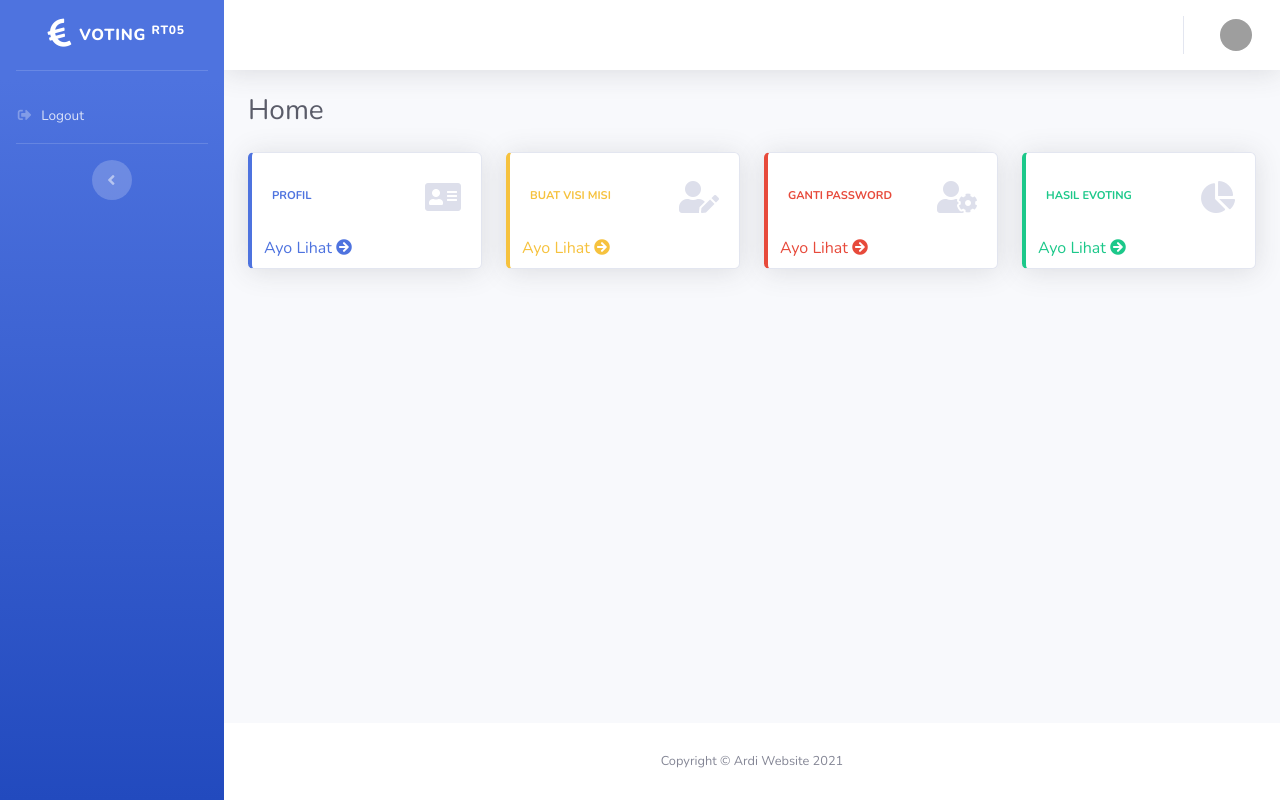
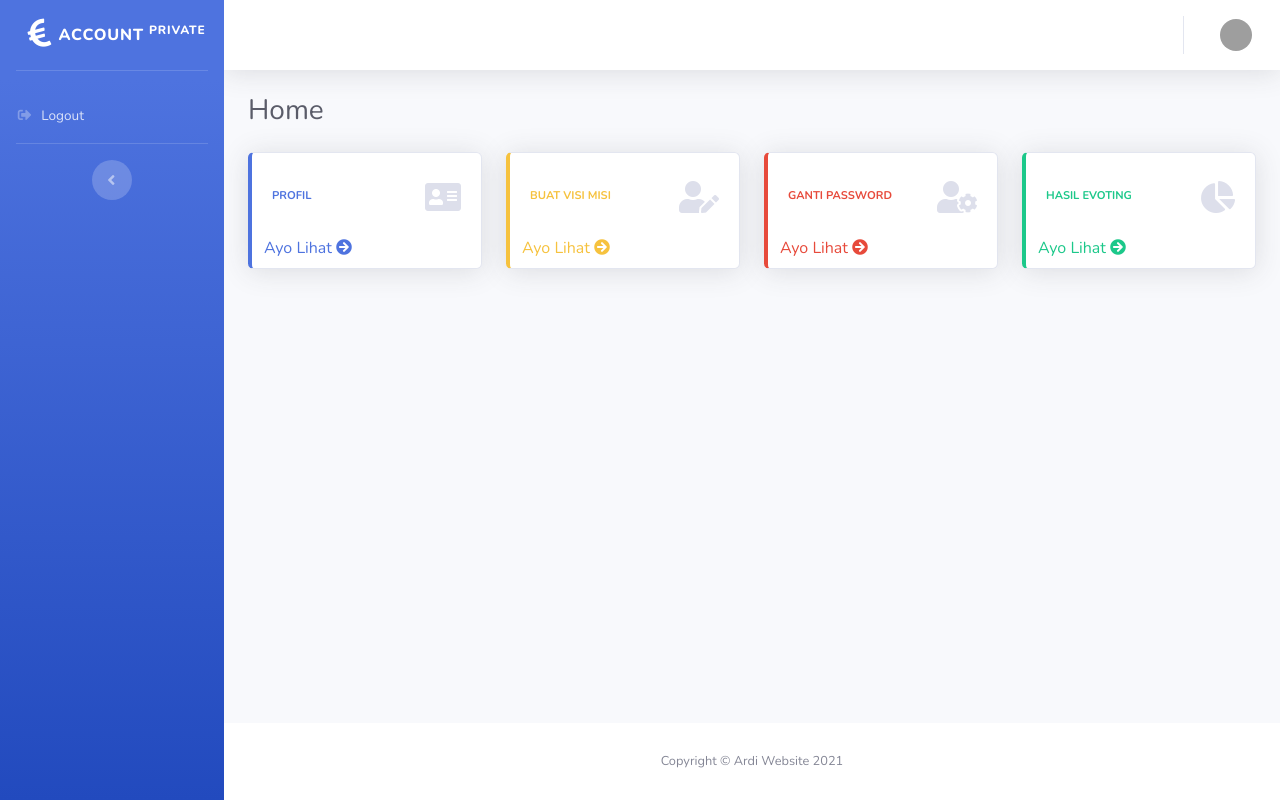
Before and after one commit to ardiyantop8/Management_account, a CodeIgniter app: page /Management_account/index.php/calon/index in a window 1280 px wide. Run offline with CodeIgniter, Linux system fonts and the light colour scheme; data that the repository does not hold is empty; grey boxes are pictures that could not be loaded.

Commit message:
Merubah isi sidebar template

```diff
--- a/application/views/template/sidebar.php
+++ b/application/views/template/sidebar.php
@@ -6,7 +6,7 @@
         <div class="sidebar-brand-icon rotate-n-15">
           <i class="fas fa-fw fa-euro-sign"></i>
         </div>
-        <div class="sidebar-brand-text">Voting <sup>RT05</sup></div>
+        <div class="sidebar-brand-text">Account <sup>Private</sup></div>
       </a>
 
       <!-- Divider -->
```
